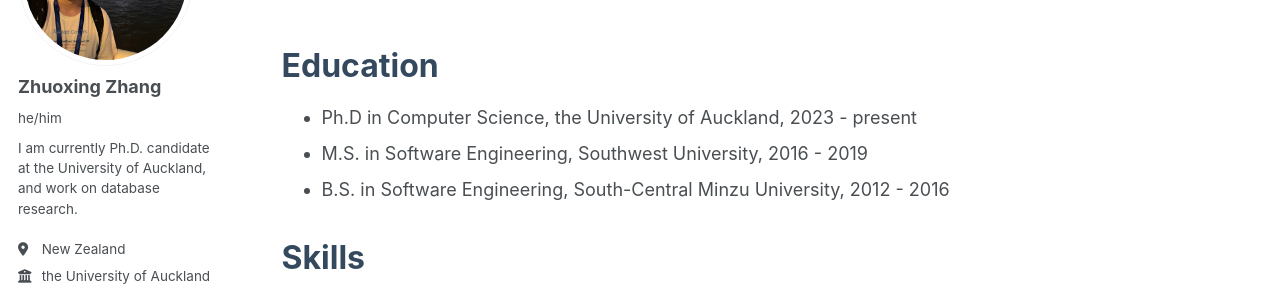
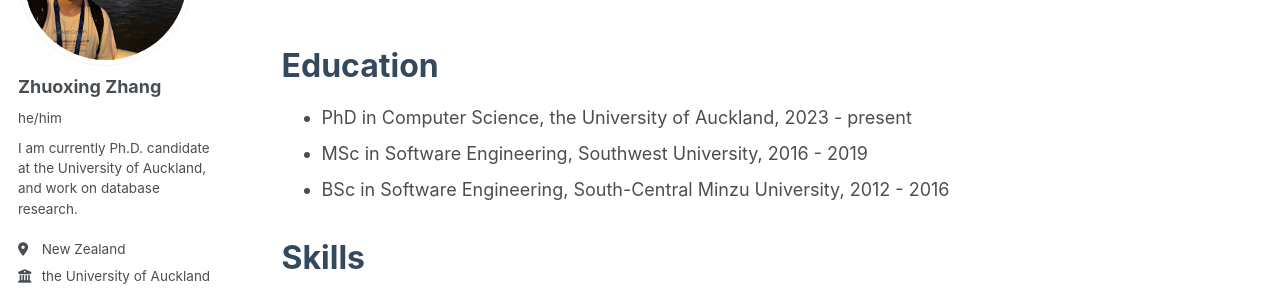
Before and after one commit to zhuoxingzhang/zhuoxingzhang.github.io, a Jekyll site: the page built from _pages/cv.md, in a window 1280 px wide and 900 px high. Shown: the part 215-512 px from the top of the window. Built offline with Jekyll 4.4.1, drawn with Linux system fonts in a browser that asks for light colours; some web fonts are replaced.

Commit message:
Update cv.md

```diff
--- a/_pages/cv.md
+++ b/_pages/cv.md
@@ -16,9 +16,9 @@ redirect_from:
   }
 </style>
 ## Education
-* Ph.D in Computer Science, the University of Auckland, 2023 - present
-* M.S. in Software Engineering, Southwest University, 2016 - 2019
-* B.S. in Software Engineering, South-Central Minzu University, 2012 - 2016
+* PhD in Computer Science, the University of Auckland, 2023 - present
+* MSc in Software Engineering, Southwest University, 2016 - 2019
+* BSc in Software Engineering, South-Central Minzu University, 2012 - 2016
 
 
 ## Skills
```
